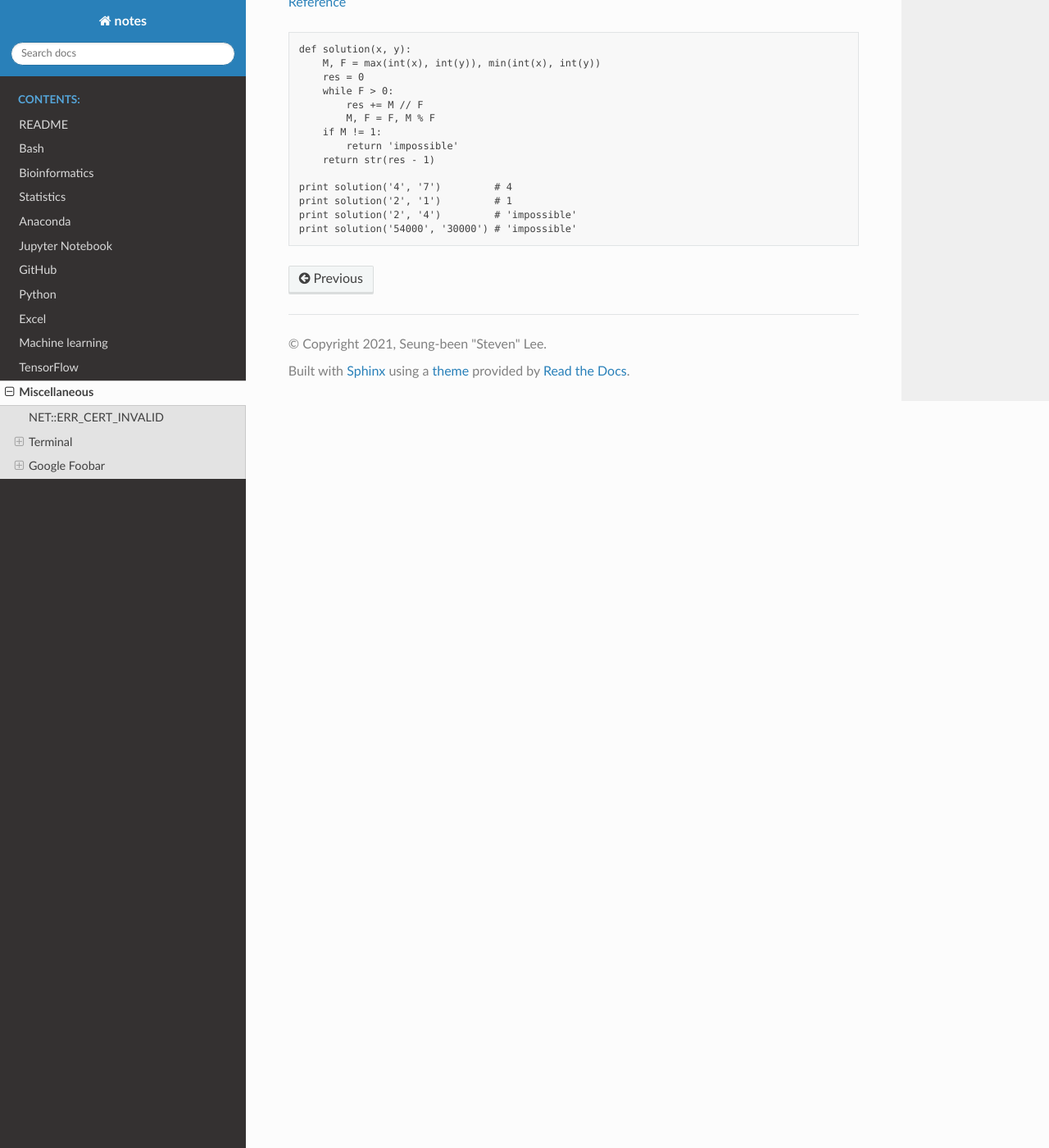
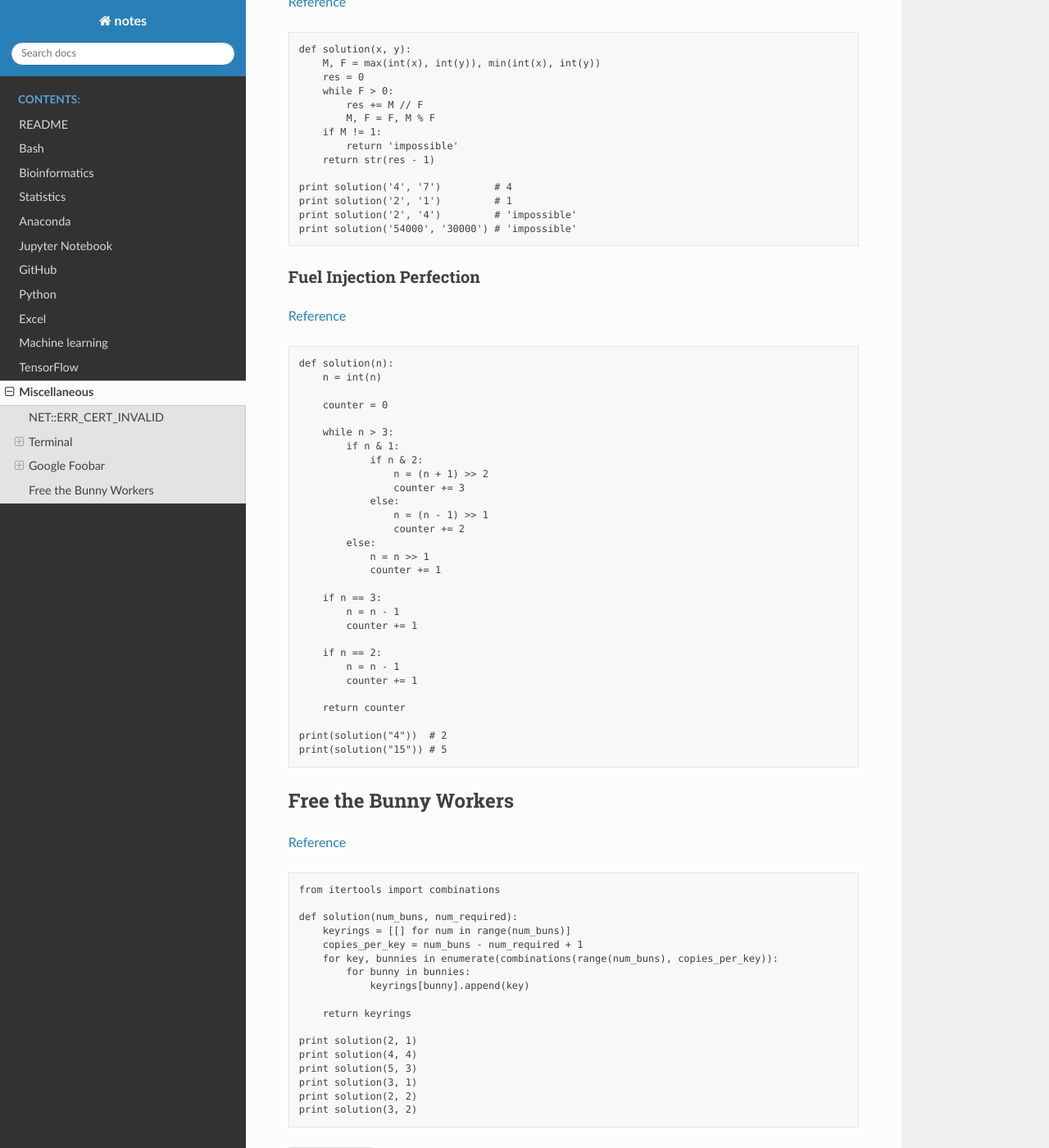
Before and after one commit to sbslee/notes, a Sphinx documentation site: the page built from docs/miscellaneous.rst, in a window 1280 px wide and 1400 px high, scrolled down 2142 px. Shown: the whole window at 82% size. Built offline with Sphinx 7.4.7 and the Read the Docs theme 2.0.0, drawn with Linux system fonts in a browser that asks for light colours.

Commit message:
Update miscellaneous.rst

```diff
--- a/docs/miscellaneous.rst
+++ b/docs/miscellaneous.rst
@@ -129,3 +129,65 @@ Bomb, Baby!
     print solution('2', '1')         # 1
     print solution('2', '4')         # 'impossible'
     print solution('54000', '30000') # 'impossible'
+
+Fuel Injection Perfection
+-------------------------
+
+`Reference <https://gist.github.com/thorstenhirsch/f14842aaeb2d2073e18ec91211ec3875>`__
+
+.. code-block:: note
+
+    def solution(n):
+        n = int(n)
+
+        counter = 0
+
+        while n > 3:
+            if n & 1:
+                if n & 2:
+                    n = (n + 1) >> 2
+                    counter += 3
+                else:
+                    n = (n - 1) >> 1
+                    counter += 2
+            else:
+                n = n >> 1
+                counter += 1
+
+        if n == 3:
+            n = n - 1
+            counter += 1
+
+        if n == 2:
+            n = n - 1
+            counter += 1
+
+        return counter
+
+    print(solution("4"))  # 2
+    print(solution("15")) # 5
+
+Free the Bunny Workers
+======================
+
+`Reference <https://vitaminac.github.io/Google-Foobar-Free-the-Bunny-Prisoners/>`__
+
+.. code-block:: note
+
+    from itertools import combinations
+
+    def solution(num_buns, num_required):
+        keyrings = [[] for num in range(num_buns)]
+        copies_per_key = num_buns - num_required + 1
+        for key, bunnies in enumerate(combinations(range(num_buns), copies_per_key)):
+            for bunny in bunnies:
+                keyrings[bunny].append(key)
+
+        return keyrings
+
+    print solution(2, 1)
+    print solution(4, 4)
+    print solution(5, 3)
+    print solution(3, 1)
+    print solution(2, 2)
+    print solution(3, 2)
```
